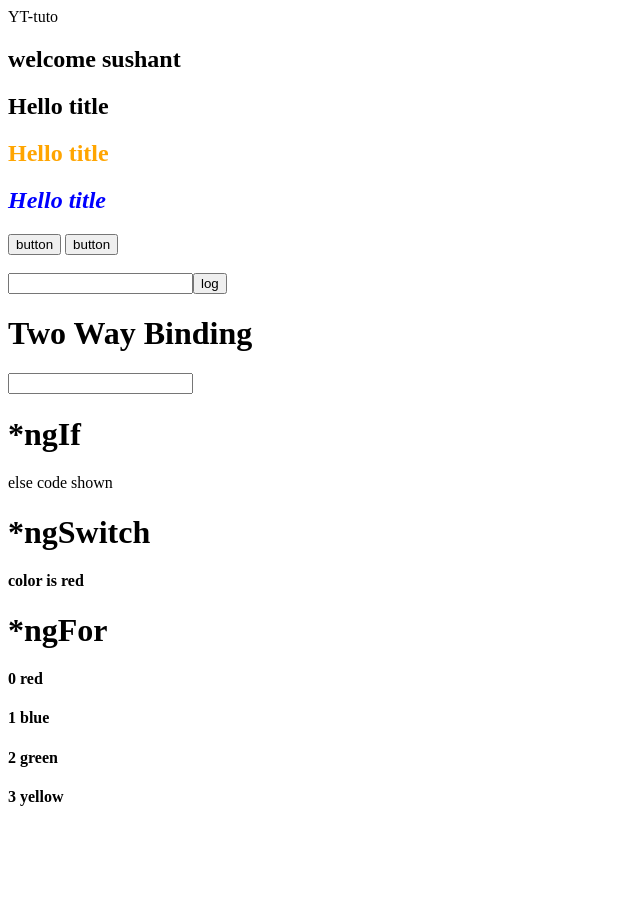
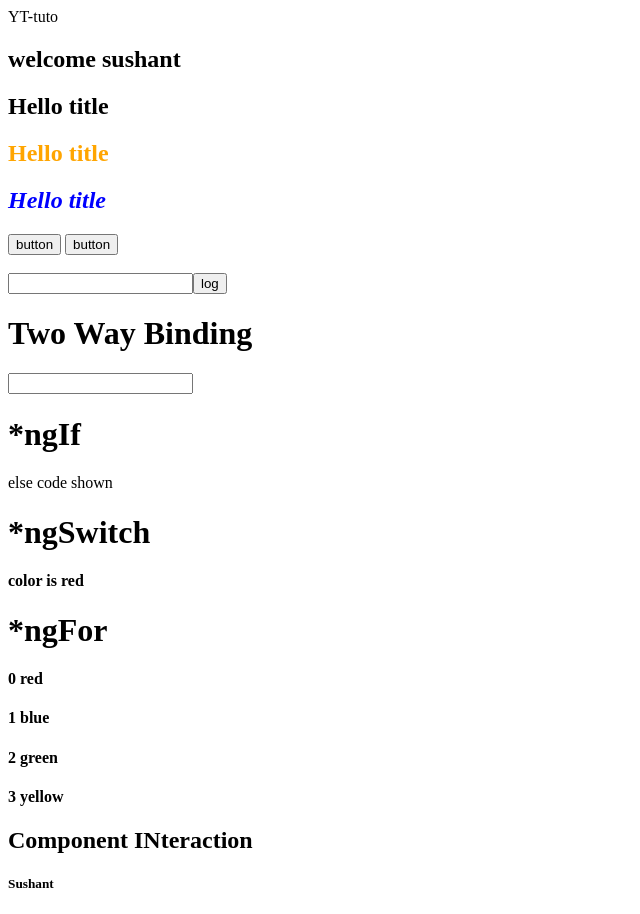
Before and after one commit to sushantsharma08/Angular, an Angular app in the folder YT-tuto/: page / in a window 1280 px wide. Shown: the whole page, without its empty margins (0-640 px from the left). Before the commit the page ends 827 px from the top, so only its background shows below. Built offline with nearby package versions, Linux system fonts and the light colour scheme.

Commit message:
input feature

```diff
--- a/YT-tuto/src/app/app.component.html
+++ b/YT-tuto/src/app/app.component.html
@@ -1,2 +1,2 @@
 <div>{{title}}</div>
-<app-test></app-test>
+<app-test [parentData] = "Pname" ></app-test>
--- a/YT-tuto/src/app/app.component.ts
+++ b/YT-tuto/src/app/app.component.ts
@@ -7,4 +7,5 @@ import { Component } from '@angular/core';
 })
 export class AppComponent {
   title = 'YT-tuto';
+  public Pname= "Sushant";
 }
--- a/YT-tuto/src/app/components/test/test.component.ts
+++ b/YT-tuto/src/app/components/test/test.component.ts
@@ -1,4 +1,4 @@
-import { Component, OnInit } from '@angular/core';
+import { Component, OnInit, Input } from '@angular/core';
 import { bufferToggle } from 'rxjs';
 
 @Component({
@@ -33,10 +33,13 @@ import { bufferToggle } from 'rxjs';
               <div *ngFor="let color of Colours; index as i">
                 <h4>{{i}} {{color}}</h4>
               </div>
+              <h2>Component INteraction</h2>
+              <h5>{{parentData}}</h5>
               `,
   styles: []
 })
 export class TestComponent implements OnInit {
+  @Input() public parentData: any;
   public Display = "";
   public Name = "sushant";
   public Space = "";
```
